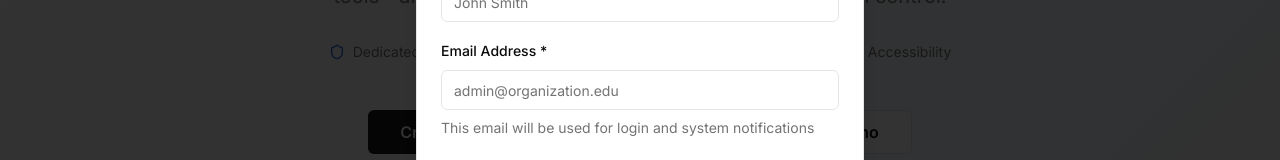
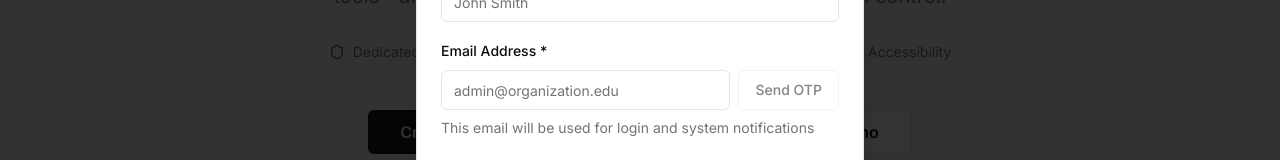
Before and after one commit to AluminateOrg/aluminate-website-frontend, a Next.js app: page / in a window 1280 px wide. Both pictures are taken after a click on the button "Create Account". Shown: the part 408-568 px from the top of the page. Built offline with nearby package versions, Linux system fonts and the light colour scheme; no server answers.

Commit message:
email verification

```diff
--- a/components/modals/account-registration-modal.tsx
+++ b/components/modals/account-registration-modal.tsx
@@ -58,6 +58,11 @@ export function AccountRegistrationModal({
 }: AccountRegistrationModalProps) {
   const [isSubmitting, setIsSubmitting] = useState(false);
   const [step, setStep] = useState(1);
+  const [otpSent, setOtpSent] = useState(false);
+  const [isSendingOtp, setIsSendingOtp] = useState(false);
+  const [isVerifyingOtp, setIsVerifyingOtp] = useState(false);
+  const [otpInputValue, setOtpInputValue] = useState('');
+  const [emailVerified, setEmailVerified] = useState(false);
 
   const router = useRouter();
 
@@ -74,8 +79,58 @@ export function AccountRegistrationModal({
     },
   });
 
+  const sendOtp = async () => {
+    const email = form.getValues('email');
+    if (!email) {
+      toast.error('Please enter an email first');
+      return;
+    }
 
+    setIsSendingOtp(true);
+    try {
+      const res = await axiosGlobal.get('/auth/send-otp', { params: { email } });
+      if (res.status === 200 && res.data?.success) {
+        setOtpSent(true);
+        toast.success('OTP sent to ' + email);
+      } else {
+        toast.error(res.data?.message || 'Failed to send OTP');
+      }
+    } catch (err: any) {
+      toast.error(err?.response?.data?.message || 'Error sending OTP');
+    } finally {
+      setIsSendingOtp(false);
+    }
+  };
 
+  const verifyOtp = async () => {
+    const email = form.getValues('email');
+    if (!email) {
+      toast.error('Email missing');
+      return;
+    }
+    if (!otpInputValue) {
+      toast.error('Please enter the OTP');
+      return;
+    }
+
+    setIsVerifyingOtp(true);
+    try {
+      const res = await axiosGlobal.post('/auth/verify-otp', {
+        email: email,
+        otp: otpInputValue,
+      });
+      if (res.status === 200 && res.data?.success) {
+        setEmailVerified(true);
+        toast.success('Email verified');
+      } else {
+        toast.error(res.data?.message || 'OTP verification failed');
+      }
+    } catch (err: any) {
+      toast.error(err?.response?.data?.message || 'Error verifying OTP');
+    } finally {
+      setIsVerifyingOtp(false);
+    }
+  };
 
   const onSubmit = async (data: RegistrationFormData) => {
     setIsSubmitting(true);
@@ -95,6 +150,9 @@ export function AccountRegistrationModal({
         nationalId: data.nationalId,
 
       }
+
+      console.log("obj", obj);
+
       const payload = await encryptObject(encryptObj, publicKey);
 
 
@@ -204,15 +262,48 @@ export function AccountRegistrationModal({
                   <FormItem>
                     <FormLabel>Email Address *</FormLabel>
                     <FormControl>
-                      <Input
-                        type="email"
-                        placeholder="admin@organization.edu"
-                        {...field}
-                      />
+                      <div className="flex space-x-2">
+                        <Input
+                          type="email"
+                          placeholder="admin@organization.edu"
+                          {...field}
+                          disabled={emailVerified}
+                        />
+                        {!emailVerified && (
+                          <Button
+                            type="button"
+                            onClick={sendOtp}
+                            disabled={isSendingOtp || !field.value}
+                            variant="outline"
+                          >
+                            {isSendingOtp ? 'Sending...' : 'Send OTP'}
+                          </Button>
+                        )}
+                        {emailVerified && (
+                          <Badge className="flex items-center">Verified</Badge>
+                        )}
+                      </div>
                     </FormControl>
                     <FormDescription>
                       This email will be used for login and system notifications
                     </FormDescription>
+                    {otpSent && !emailVerified && (
+                      <div className="mt-2 flex items-center space-x-2">
+                        <Input
+                          placeholder="Enter OTP"
+                          value={otpInputValue}
+                          onChange={(e) => setOtpInputValue(e.target.value)}
+                          className="w-32"
+                        />
+                        <Button
+                          type="button"
+                          onClick={verifyOtp}
+                          disabled={isVerifyingOtp}
+                        >
+                          {isVerifyingOtp ? 'Verifying...' : 'Verify'}
+                        </Button>
+                      </div>
+                    )}
                     <FormMessage />
                   </FormItem>
                 )}
```
